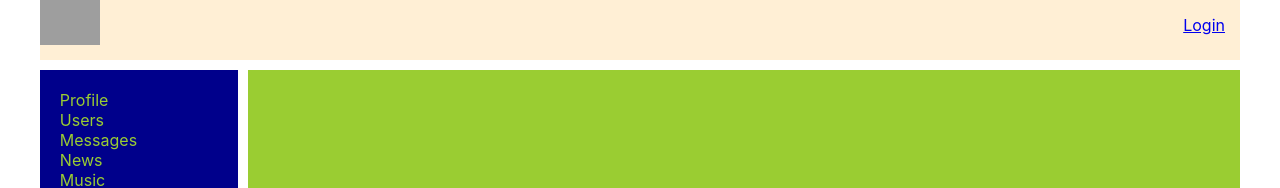
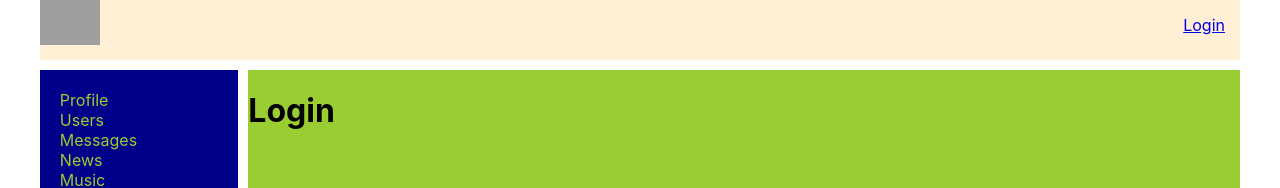
Before and after one commit to Paul-Bel/SocialNetworkPrototype, a React (Create React App) app: page /login in a window 1280 px wide. Shown: the top 188 px of the page. Built offline with nearby package versions, Linux system fonts and the light colour scheme; no server answers; grey boxes are pictures that could not be loaded.

Commit message:
navigate/redirect

```diff
--- a/src/App.tsx
+++ b/src/App.tsx
@@ -10,6 +10,8 @@ import {DialogsItemContainer} from "./components/Dialogs/DialogsItemContainer";
 import ProfileContainer from "./components/Profile/ProfileContainer";
 import { UsersContainer } from './components/Users/UsersContainer';
 import HeaderContainer from './components/Header/HeaderContainer';
+import {Login} from "./components/Header/Login";
+
 
 export type TYPE_DISPATCH_CREATOR = string
 
@@ -31,6 +33,7 @@ const App = (props: AppDataType) => {
                 <Navbar/>
                 <div className={'app-wrapper-content'}>
                     <Routes>
+                        <Route path='/login' element={<Login/>}/>
                         <Route path='/'
                                element={<ProfileContainer/>}/>
                         <Route path={'/profile'} element={<ProfileContainer/>}>
--- a/src/components/Dialogs/DialogItem/DialogItem.tsx
+++ b/src/components/Dialogs/DialogItem/DialogItem.tsx
@@ -1,4 +1,4 @@
-import {NavLink} from "react-router-dom";
+import {Navigate, NavLink} from "react-router-dom";
 import React from "react";
 import p from './DialogsItem.module.css'
 
--- a/src/components/Dialogs/Dialogs.tsx
+++ b/src/components/Dialogs/Dialogs.tsx
@@ -2,6 +2,7 @@ import React, {ChangeEvent} from "react";
 import p from './Dialogs.module.css'
 import {DialogItem} from "./DialogItem/DialogItem";
 import {Message} from "./Message/Message";
+import {Navigate} from "react-router-dom";
 
 type DialogNickType = { id: number, name: string }
 type MessageType = { id: number, message: string }
@@ -12,8 +13,10 @@ type messagePost = {
     messageBody: string
     updateNewMessageBody: (value: string) => void
     sendMessage: () => void
+    isAuth: boolean
 }
 export const Dialogs: React.FC<messagePost> = (props) => {
+    if (props.isAuth){return <Navigate to='/login'/>}
     const dialogsElements = () =>
         props.dialogNick.map(d => <DialogItem name={d.name} id={d.id}/>)
     const messagesElement = props.messages.map(m => <Message message={m.message}/>)
--- a/src/components/Dialogs/DialogsItemContainer.tsx
+++ b/src/components/Dialogs/DialogsItemContainer.tsx
@@ -10,6 +10,7 @@ let mapStateToProps = (store: AppStateType) => {
         dialogNick: store.dialogsPages.dialogNick,
         messages: store.dialogsPages.messages,
         messageBody: store.dialogsPages.messageBody,
+        isAuth: store.auth.isAuth
     })
 }
 let mapDispatchToProps = (dispatch: Dispatch<any>) => {
--- a/src/components/Header/Header.tsx
+++ b/src/components/Header/Header.tsx
@@ -23,7 +23,7 @@ export const Header = (props: HeaderPropsType) => {
                 alt=""/>
 <div className={p.nickName}>
             {props.isAuth ? props.data.login :
-            <NavLink to={'/logit'}>Login</NavLink>}
+            <NavLink to={'/login'}>Login</NavLink>}
 </div>
         </div>
 
--- /dev/null
+++ b/src/components/Header/Login.tsx
@@ -0,0 +1,11 @@
+import React from "react";
+
+
+export const Login = () => {
+
+    return (
+        <div>
+            <h1> Login </h1>
+        </div>
+    )
+}
--- a/src/components/Profile/ProfileContainer.tsx
+++ b/src/components/Profile/ProfileContainer.tsx
@@ -10,13 +10,16 @@ import {
 } from "../../Redux/profile_reducer";
 import {connect} from "react-redux";
 import withRouter from "../../Redux/withRoute";
+import { Navigate } from 'react-router-dom';
+
 
 
 
 class ProfileContainer extends React.Component<MapPropsProfile
-    & { router: { params: { userId: number } } } & { setProfileAPI: (id: number) => void }> {
+    & { router: { params: { userId: number } } } & { setProfileAPI: (id: number) => void}> {
 
     componentDidMount() {
+
         let id = this.props.router.params.userId
         if (!this.props.router.params.userId) {
             id = 2
@@ -29,6 +32,7 @@ class ProfileContainer extends React.Component<MapPropsProfile
     }
 
     render() {
+        if (this.props.isAuth === false){return <Navigate to='/login'/>}
         return (
             <div className={p.content}>
                 <Profile
@@ -41,16 +45,18 @@ class ProfileContainer extends React.Component<MapPropsProfile
     }
 }
 
-export type MapStateProfileProps = { profilePage: ProfileType }
+export type MapStateProfileProps = { profilePage: ProfileType, isAuth: boolean }
 export type MapDispathToProps = {
     addPostProfile: () => void
     changePostProfile: (action: string) => void
 }
 export type MapPropsProfile = MapStateProfileProps & MapDispathToProps
 
+
 export const MapStateProfile = (store: AppStateType): MapStateProfileProps => {
     return ({
         profilePage: store.profilePage,
+        isAuth: store.auth.isAuth,
     })
 }
 
--- a/src/components/Users/UsersContainer.tsx
+++ b/src/components/Users/UsersContainer.tsx
@@ -9,11 +9,12 @@ import {
 import {connect} from "react-redux";
 import {Users} from "./UsersP/Users";
 import {Preloading} from "../PreLoading/Preloading";
+import {Navigate} from "react-router-dom";
 
 
 export type OwnProps = {}
 export type UserPropsType = MapDispatchToPropsType & MapStateToPropsType
-export type MapStateToPropsType = { users: UseresType, currentPage: number }
+export type MapStateToPropsType = { users: UseresType, currentPage: number, isAuth: boolean }
 export type MapDispatchToPropsType = {
     getUsers: (currentPage: number, totalPageSize: number) => void
     changeFollowUser:(id: number) => void
@@ -24,6 +25,7 @@ const mapStateToProps = (store: AppStateType): MapStateToPropsType => {
     return ({
         users: store.users,
         currentPage: store.users.currentPage,
+        isAuth: store.auth.isAuth
     })
 }
 
@@ -50,6 +52,7 @@ class UsersAPIContainer extends React.Component<UserPropsType> {
     }
 
     render() {
+        if (this.props.isAuth){return <Navigate to='/login'/>}
         return <>
             {!this.props.users.isFetching ? < Preloading/> :
                 <Users
```
Also changed, not shown: src/components/Profile/Profile.tsx (+7 -3 lines), 1 other file (tests, documents, lock files or other folders).
